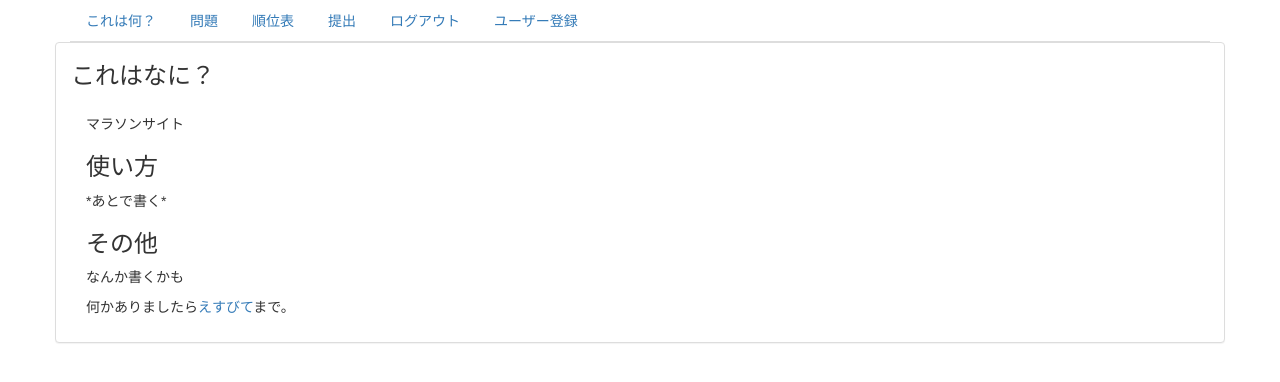
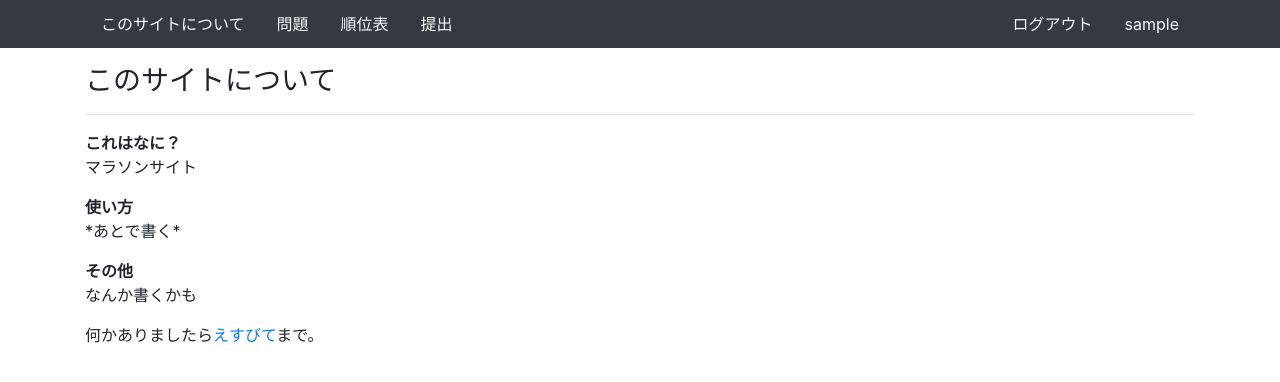
Before and after one commit to S-bite/marathon_web, a Flask app: page /about in a window 1280 px wide. Shown: the top 382 px of the page. Run offline with Flask 2, Linux system fonts and the light colour scheme; the visitor is signed in with stand-in values (Sample User, id 1); data comes from the database, SQL or seed files in the repository; some libraries are stand-ins or nearby versions.

Commit message:
modify frontside

```diff
--- a/app.py
+++ b/app.py
@@ -1,5 +1,5 @@
 from flask import Flask, render_template, request, escape, redirect, abort, flash, url_for
-from flask_login import LoginManager, current_user, login_user
+from flask_login import LoginManager, current_user, login_user, logout_user
 from database import Submission, User, db, app
 
 
@@ -22,25 +22,7 @@
 
 @app.route('/task')
 def task():
-    return render_template("about.html")
-
-
-@app.route('/login', methods=["GET", "POST"])
-def login():
-    if request.method == "GET":
-        print(current_user.username)
-        return render_template("login.html",)
-    else:
-        username = escape(request.form["username"])
-        password = request.form["password"]
-        user = User.query.filter_by(username=username).first()
-        if user is None or not user.check_password(password):
-            flash("ユーザー名かパスワードが間違っています",
-                  category='alert alert-danger')
-            return redirect(url_for('login'))
-        login_user(user)
-        flash("ログインしました！", category='alert alert-success')
-        return redirect(url_for('login'))
+    return render_template("task.html")
 
 
 @app.route('/register', methods=["GET", "POST"])
@@ -64,8 +46,32 @@
         user = User(username, password)
         db.session.add(user)
         db.session.commit()
+        login_user(user)
         flash("登録しました！", category='alert alert-success')
-        return redirect(url_for('register'))
+        return redirect(url_for('about'))
+
+
+@app.route('/login', methods=["GET", "POST"])
+def login():
+    if request.method == "GET":
+        return render_template("login.html",)
+    else:
+        username = escape(request.form["username"])
+        password = request.form["password"]
+        user = User.query.filter_by(username=username).first()
+        if user is None or not user.check_password(password):
+            flash("ユーザー名かパスワードが間違っています",
+                  category='alert alert-danger')
+            return redirect(url_for('login'))
+        login_user(user)
+        flash("ログインしました！", category='alert alert-success')
+        return redirect(url_for('about'))
+
+
+@app.route('/logout')
+def logout():
+    logout_user()
+    return redirect(url_for('about'))
 
 
 @app.route('/submit')
--- a/templates/about.html
+++ b/templates/about.html
@@ -2,15 +2,26 @@
 
 {%block contents%}
 
-<div class="container panel panel-default ">
-    <div class="header">
-        <h3>これはなに？</h3>
+<div class="container">
+    {% with messages = get_flashed_messages(with_categories=true) %}
+    {% if messages %}
+    <div class=flashes>
+        {% for category, message in messages %}
+        <p class="{{ category }}">{{ message }}</p>
+        {% endfor %}
     </div>
+    {% endif %}
+    {% endwith %}
+    <h3>このサイトについて</h3>
+    <hr>
+
     <div class="panel-body">
+
+        <b>これはなに？</b>
         <p>マラソンサイト</p>
-        <h3>使い方</h3>
+        <b>使い方</b>
         <p>*あとで書く*</p>
-        <h3>その他</h3>
+        <b>その他</b>
         <p>なんか書くかも</p>
         <p>何かありましたら<a href="https://twitter.com/nbit0125">えすびて</a>まで。</p>
     </div>
--- a/templates/layout.html
+++ b/templates/layout.html
@@ -2,46 +2,50 @@
 <html>
 
 <head>
-    <!-- Latest compiled and minified CSS -->
-    <link rel="stylesheet" href="https://maxcdn.bootstrapcdn.com/bootstrap/3.3.7/css/bootstrap.min.css"
-        integrity="sha384-BVYiiSIFeK1dGmJRAkycuHAHRg32OmUcww7on3RYdg4Va+PmSTsz/K68vbdEjh4u" crossorigin="anonymous">
+    <link rel="stylesheet" href="https://stackpath.bootstrapcdn.com/bootstrap/4.4.1/css/bootstrap.min.css"
+        integrity="sha384-Vkoo8x4CGsO3+Hhxv8T/Q5PaXtkKtu6ug5TOeNV6gBiFeWPGFN9MuhOf23Q9Ifjh" crossorigin="anonymous">
 
 </head>
 
 <body>
-
+    <nav class="navbar bg-dark p-1">
         <div class="container">
-        <ul class="nav nav-tabs">
+            <ul class="nav">
                 <li class="nav-item">
-                <a class="nav-link" href="about">これは何？</a>
+                    <a class="nav-link text-light" href="about">このサイトについて </a>
                 </li>
                 <li class="nav-item">
-                <a class="nav-link" href="task">問題</a>
+                    <a class="nav-link text-light" href="task">問題</a>
                 </li>
                 <li class="nav-item">
-                <a class="nav-link" href="ranking">順位表</a>
+                    <a class="nav-link text-light" href="ranking">順位表</a>
                 </li>
                 <li class="nav-item">
-                <a class="nav-link" href="submit">提出</a>
+                    <a class="nav-link text-light" href="submit">提出</a>
+                </li>
+            </ul>
+            <ul class="nav navbar-right">
+                {% if current_user.is_authenticated %}
+                <li class="nav-item">
+                    <a class="nav-link text-light" href="logout">ログアウト</a>
+                </li>
+                <li class="nav-item navbar-right">
+                    <a class="nav-link text-light">{{current_user.username}}</a>
                 </li>
 
-            {% if current_user.is_authenticated %}
-            <li class="nav-item">
-                <a class="nav-link" href="logout">ログアウト</a>
-            </li>
                 {%else%}
                 <li class="nav-item">
-                <a class="nav-link" href="login">ログイン</a>
+                    <a class="nav-link text-light" href="login">ログイン</a>
                 </li>
-            {% endif %}
                 <li class="nav-item">
-                <a class="nav-link" href="register">ユーザー登録</a>
+                    <a class="nav-link text-light" href="register">ユーザー登録</a>
                 </li>
 
+                {% endif %}
             </ul>
-
         </div>
-
+    </nav>
+    <p></p>
     {%block contents%}
     {%endblock%}
 </body>
--- a/templates/ranking.html
+++ b/templates/ranking.html
@@ -2,10 +2,10 @@
 
 {%block contents%}
 <div class="container panel panel-default ">
+    <h3>順位表</h3>
+    <hr>
+
     <div class="panel-body">
-        <div class="header">
-            <h3>順位表</h3>
-        </div>
         <table class="table">
             <thead>
                 <tr>
--- a/task.html
+++ b/templates/task.html
@@ -3,11 +3,9 @@
 {%block contents%}
 
 <div class="container panel panel-default ">
-    <div class="header">
-        <h3>問題</h3>
-    </div>
+    <h3>問題</h3>
+    <hr>
     <div class="panel-body">
-        <h3>問題</h3>
         <p>区間を指定して反転させよう！</p>
     </div>
 </div>
```
Also changed, not shown: templates/login.html (+9 -8 lines), templates/register.html (+8 -8 lines), templates/submit.html (+18 -6 lines), templates/usersetting.html (added). Lines whose indentation alone changed are shown as unchanged.
